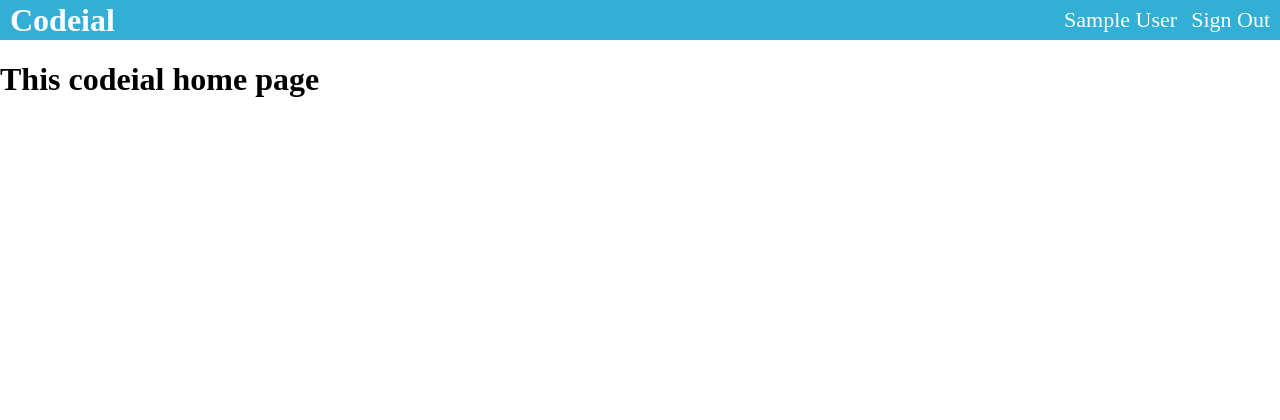
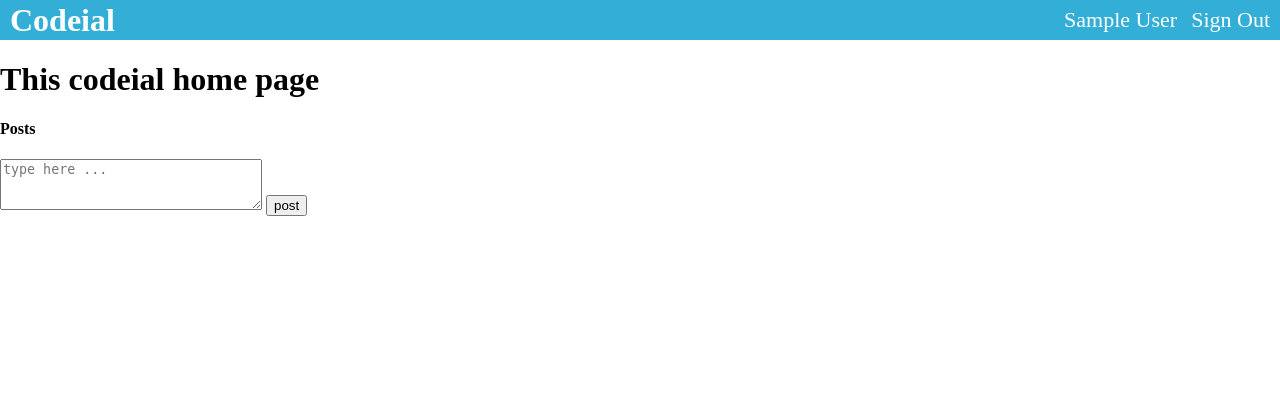
Before and after one commit to murarigodara/codeial, a Node server app: page / in a window 1280 px wide. Shown: the top 420 px of the page. Run offline with Node 20, Linux system fonts and the light colour scheme; the visitor is signed in with stand-in values (Sample User, id 1); data that the repository does not hold is empty; some libraries are stand-ins or nearby versions.

Commit message:
post functionality is added

```diff
--- a/controllers/home_controllers.js
+++ b/controllers/home_controllers.js
@@ -1,8 +1,19 @@
 const passportLocal=require('../config/passport-local-strategy');
+const post=require('../models/post');
 module.exports.home=function(req,res){
     // if(req.isAuthenticated()){
     //     return res.render('home',{title:"home"});
     // }
-    return res.render('home',{title:"home"})
+    // post.find({},function(error,posts){
+
+    //     return res.render('home',{title:"codial home",posts:posts});
+    // })
+
+
+    //populate user
+    post.find({}).populate('user').exec(function(error,posts){
+        return res.render('home',{title:"codial home",posts:posts});
+    })
+
 
 };
--- a/routes/index.js
+++ b/routes/index.js
@@ -1,10 +1,11 @@
 const express=require('express');
 const router=express.Router();
 const homeController=require('../controllers/home_controllers');
+const passport=require('../config/passport-local-strategy');
 console.log('router is loaded');
 router.get('/',homeController.home);
 router.use('/users',require('./users'));
-
+router.use('/posts',passport.checkAuthentication,require('./post'));
 
 
 module.exports=router;
--- a/views/home.ejs
+++ b/views/home.ejs
@@ -1,2 +1,23 @@
 
 <h1>This codeial home page </h1>
+
+<section id="feed-posts">
+    <h4>Posts</h4>
+    <% if(locals.user){%>
+    <form action="/posts/create" id="new-post-from" method="post">
+        <textarea name="content" id="" cols="30" rows="3" placeholder="type here ..."></textarea>
+        <input type="submit" value="post">
+    </form>
+    <%}%>
+    <div id="post-list-container">
+        <ul>
+            <% for(post of posts){%>
+                <p>
+                    <li> <%=post.content%> </li>
+                <small><%=post.user.name%></small>
+                </p>
+
+            <%}%>
+        </ul>
+    </div>
+</section>
```
Also changed, not shown: controllers/post_controllers.js (+13 -2 lines), models/post.js (+5 -2 lines), routes/post.js (added, +7 -0 lines).
